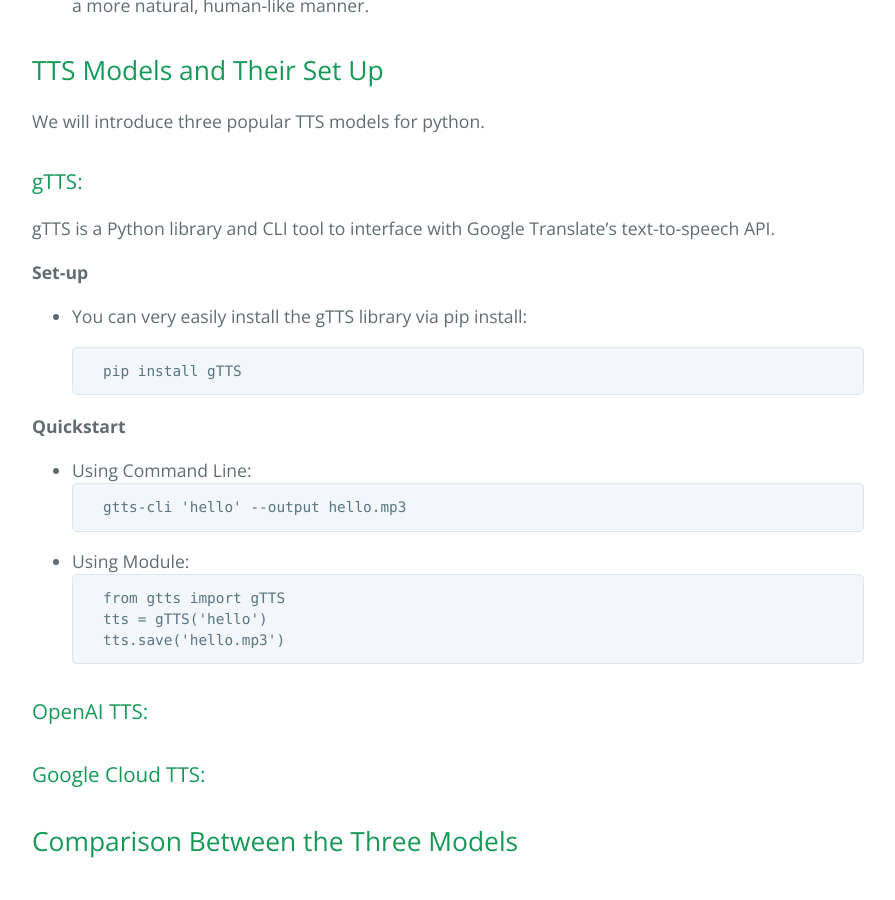
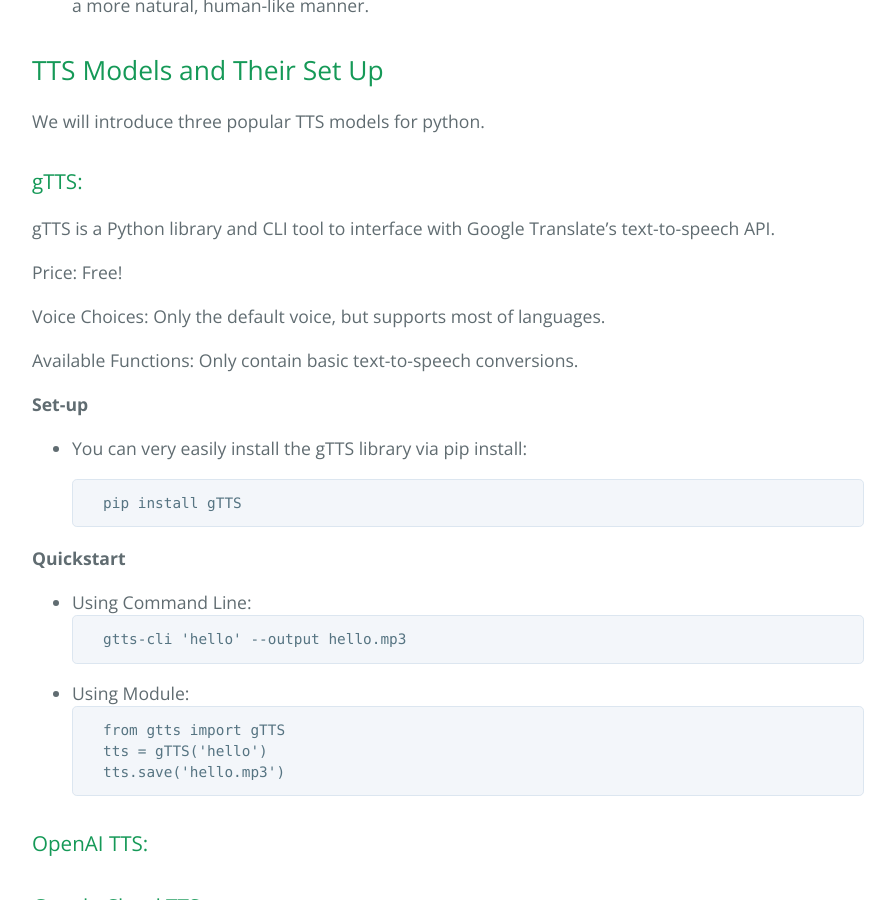
Before and after one commit to learning-software-engineering/learning-software-engineering.github.io, a Jekyll site: the page built from Topics/Software_Engineering/Text_to_Speech.md, in a window 1280 px wide and 900 px high, scrolled down 839 px. Shown: the whole window, without its empty margins (192-1087 px from the left). Built offline with Jekyll 4.4.1, drawn with Linux system fonts in a browser that asks for light colours; our own code applies the rules of GitHub Pages for plain Markdown files.

Commit message:
added more details for gTTS

```diff
--- a/Topics/Software_Engineering/Text_to_Speech.md
+++ b/Topics/Software_Engineering/Text_to_Speech.md
@@ -17,6 +17,12 @@
 ### gTTS:
 
 gTTS is a Python library and CLI tool to interface with Google Translate's text-to-speech API.
+
+Price: Free!
+
+Voice Choices: Only the default voice, but supports most of languages.
+
+Available Functions: Only contain basic text-to-speech conversions.
 
 **Set-up**
 
```
Also changed, not shown: 2 other files.
